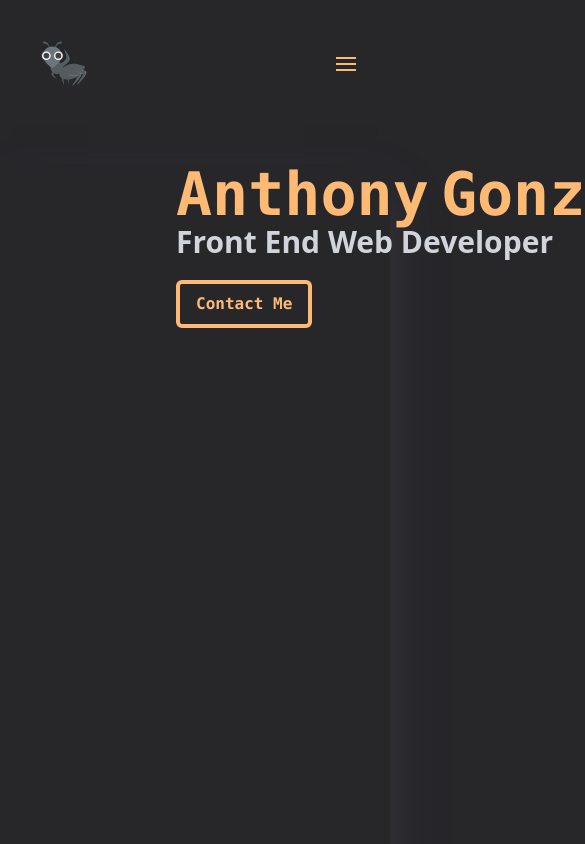
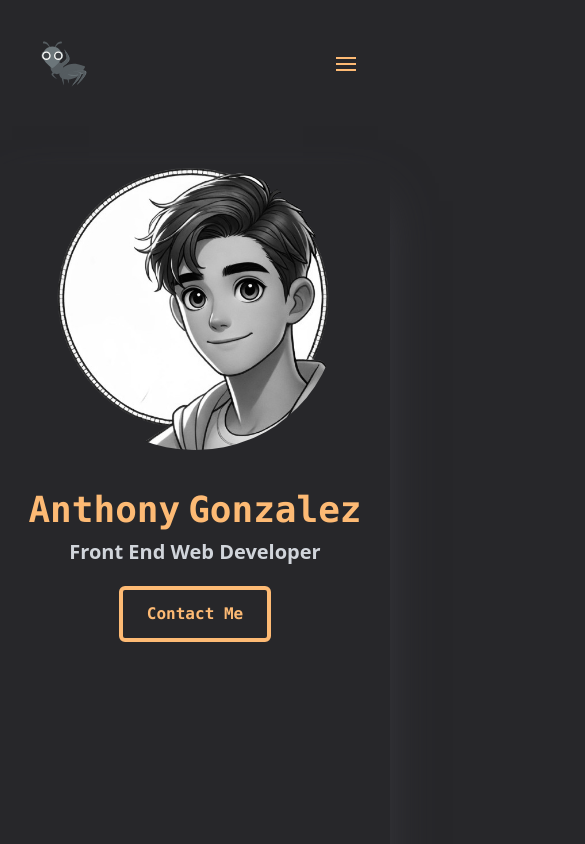
Before and after one commit to Novemu/webportfolio, a React (Vite) app: page / in a window 390 px wide. Shown: the top 844 px of the page, 585 px wide, since content can reach past the window. Built offline with nearby package versions, Linux system fonts and the light colour scheme; a web font is replaced by a local one.

Commit message:
Added mobile support to hero section

```diff
--- a/src/Hero.tsx
+++ b/src/Hero.tsx
@@ -6,35 +6,41 @@ export type HeroProps = {
 
 export function Hero({ scrollToContact }: HeroProps) {
   return (
-    <div className="ml-44 mr-20 flex items-center justify-between">
-      <div className="flex flex-col items-center">
+    <div className="flex flex-col-reverse items-center justify-between lg:ml-44 lg:mr-20 lg:flex-row">
+      <div className="flex flex-col items-center text-center lg:items-start lg:text-left">
         <div>
-          <p className="font-mono text-3xl font-bold text-gray-300">
-            <span className="self-center text-6xl text-orange-300">
+          <p className="font-mono font-bold text-gray-300 md:text-3xl">
+            <span className="mr-2 text-4xl text-orange-300 md:text-6xl">
               Anthony
             </span>
-            <span className="self-center pl-3 text-6xl text-orange-300">
+            <span className="text-4xl text-orange-300 md:text-6xl">
               Gonzalez
             </span>
           </p>
         </div>
 
-        <div className="self-start">
-          <p className="text-3xl font-bold text-gray-300">
+        <div className="mt-2">
+          <p className="text-xl font-bold text-gray-300 sm:text-2xl">
             Front End Web Developer
           </p>
         </div>
-        <div className="self-start">
+
+        <div className="mt-5">
           <button
-            className="mt-5 rounded-md border-4 border-solid border-orange-300 px-4 py-2 font-mono font-bold text-orange-300 hover:bg-orange-300 hover:text-black"
+            className="rounded-md border-4 border-orange-300 px-6 py-3 font-mono font-bold text-orange-300 transition-colors duration-300 hover:bg-orange-300 hover:text-black"
             onClick={scrollToContact}
           >
             Contact Me
           </button>
         </div>
       </div>
-      <div>
-        <img src={HeaderImage} alt="self" className="h-auto grayscale" />
+
+      <div className="mb-10 md:mb-0">
+        <img
+          src={HeaderImage}
+          alt="self"
+          className="h-auto w-32 min-w-72 rounded-full grayscale sm:w-48 lg:w-auto"
+        />
       </div>
     </div>
   );
```
